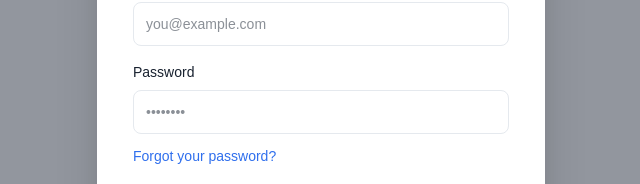
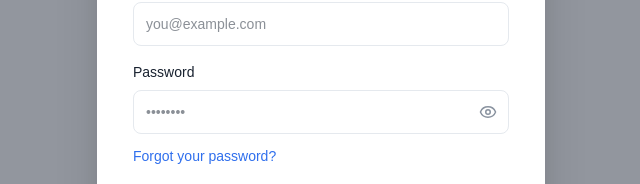
Before and after one commit to samson08sis/pennywise, a Next.js app: page /login in a window 1280 px wide. Shown: the part 351-535 px from the top of the page, without its empty margins (319-959 px from the left). Built offline with nearby package versions, Linux system fonts and the light colour scheme; no server answers.

Commit message:
Add password visibility toggle icon

```diff
--- a/src/components/auth/AuthModal.tsx
+++ b/src/components/auth/AuthModal.tsx
@@ -1,7 +1,7 @@
 "use client";
 
 import { useState, useEffect, FormEvent } from "react";
-import { X, Loader2 } from "lucide-react";
+import { X, Loader2, EyeOff, Eye } from "lucide-react";
 import { useAuth } from "@/context/AuthContext";
 import Brand from "../Brand";
 import { AuthMode } from "@/types/auth";
@@ -56,6 +56,7 @@ export function AuthForm({
   const [email, setEmail] = useState("");
   const [password, setPassword] = useState("");
   const [name, setName] = useState("");
+  const [showPassword, setShowPassword] = useState(false);
   const [error, setError] = useState("");
   const [loading, setLoading] = useState(false);
 
@@ -64,6 +65,7 @@ export function AuthForm({
     setEmail("");
     setPassword("");
     setName("");
+    setShowPassword(false);
 
     setAuthMode(mode);
   };
@@ -105,6 +107,8 @@ export function AuthForm({
   const handleForgot = () => {
     router.push("/forgot-password");
   };
+
+  const toggleShowPassword = () => setShowPassword((prev) => !prev);
 
   return (
     <form
@@ -161,14 +165,23 @@ export function AuthForm({
 
         <label className="text-sm font-medium">
           Password
+          <div className="relative mt-2">
             <input
-            type="password"
+              type={showPassword ? "text" : "password"}
               value={password}
               onChange={(e) => setPassword(e.target.value)}
-            className="mt-2 h-11 w-full rounded-lg border border-[#e5e9ee] px-3 outline-none transition-all focus:border-[#2f6fed] focus:ring-2 focus:ring-[#2f6fed]/10"
+              className="h-11 w-full rounded-lg border border-[#e5e9ee] pl-3 pr-10 outline-none transition-all focus:border-[#2f6fed] focus:ring-2 focus:ring-[#2f6fed]/10"
               placeholder="••••••••"
               disabled={loading}
             />
+            <button
+              type="button"
+              onClick={toggleShowPassword}
+              aria-label={showPassword ? "Hide password" : "Show password"}
+              className="absolute right-3 top-1/2 -translate-y-1/2 text-[#89929f] transition-colors hover:text-[#2f6fed]">
+              {showPassword ? <EyeOff size={18} /> : <Eye size={18} />}
+            </button>
+          </div>
         </label>
       </div>
 
```
Lines whose indentation alone changed are shown as unchanged.
